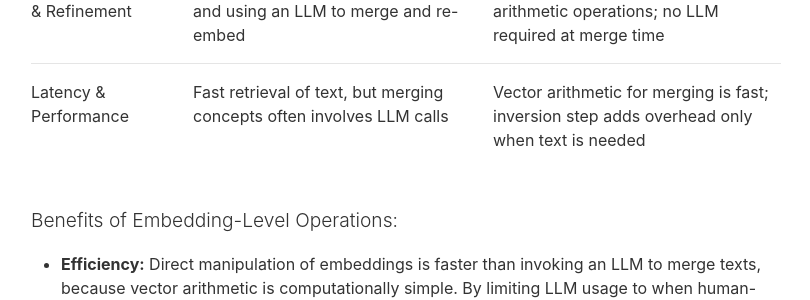
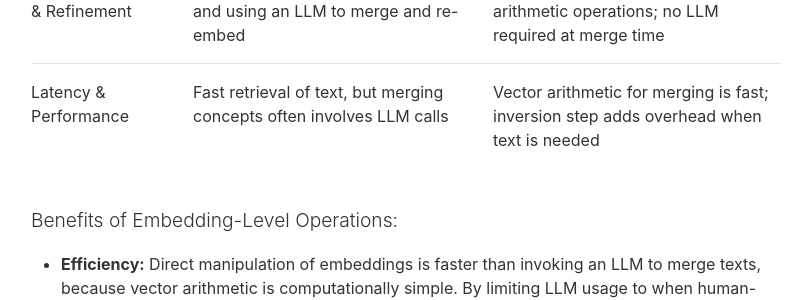
Before and after one commit to nyvyn/nyvyn.github.io, a Jekyll site: the page built from _notes/2024-12-17-lossy-embedding-inversion.markdown, in a window 1280 px wide and 900 px high, scrolled down 2012 px. Shown: the part 178-478 px from the top of the window, without its empty margins (234-1044 px from the left). Built offline with Jekyll 4.4.1, drawn with Linux system fonts in a browser that asks for light colours.

Commit message:
Fix description of inversion overhead in performance table.
Updated the wording to clarify that the inversion step always adds overhead when text is needed. This ensures accuracy and avoids misleading interpretations of performance implications.

```diff
--- a/_notes/2024-12-17-lossy-embedding-inversion.markdown
+++ b/_notes/2024-12-17-lossy-embedding-inversion.markdown
@@ -96,7 +96,7 @@ text) versus the lossy inversion-based approach (reconstructing text from embedd
         <tr>
             <td>Latency & Performance</td>
             <td>Fast retrieval of text, but merging concepts often involves LLM calls</td>
-            <td>Vector arithmetic for merging is fast; inversion step adds overhead only when text is needed</td>
+            <td>Vector arithmetic for merging is fast; inversion step adds overhead when text is needed</td>
         </tr>
     </tbody>
 </table>
```
